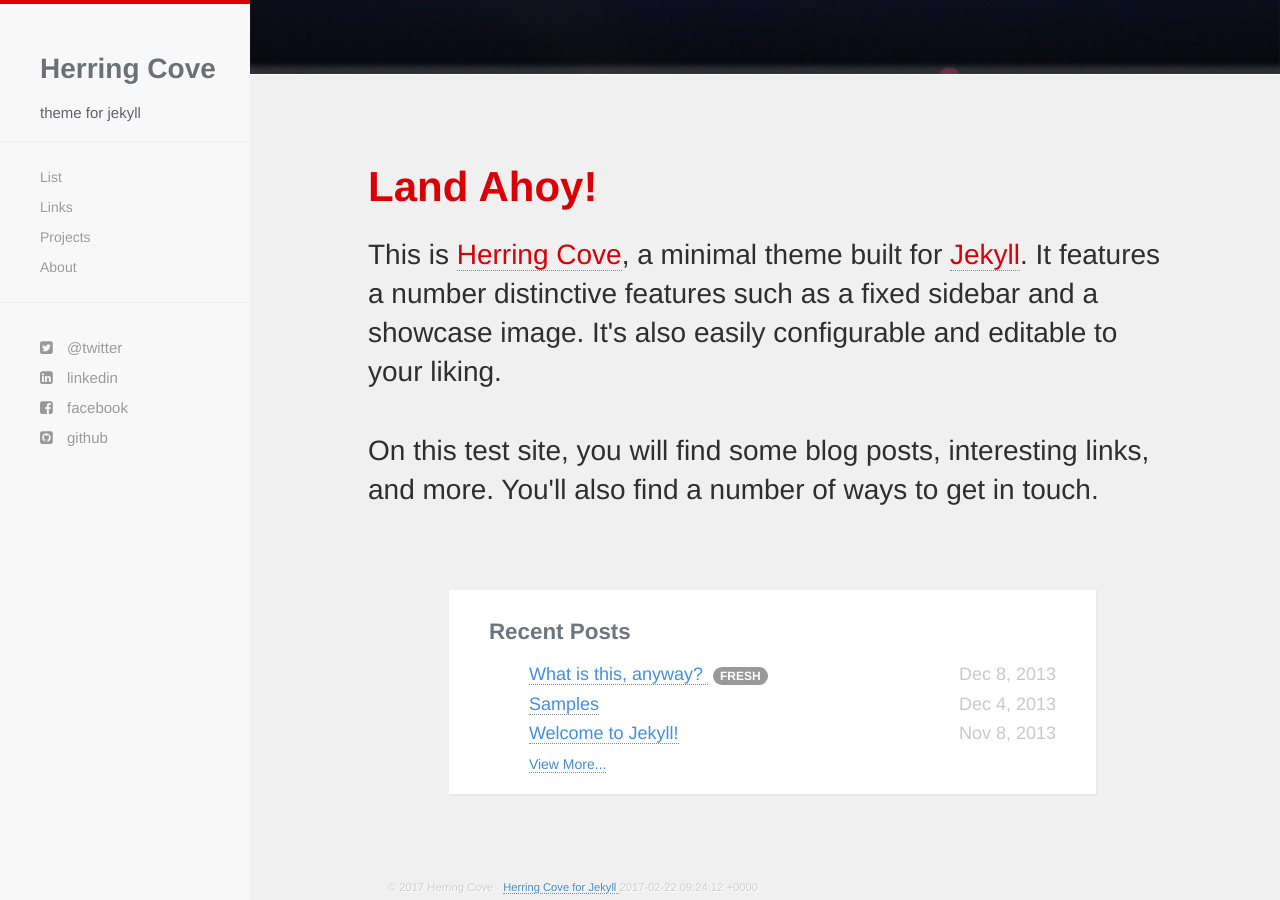
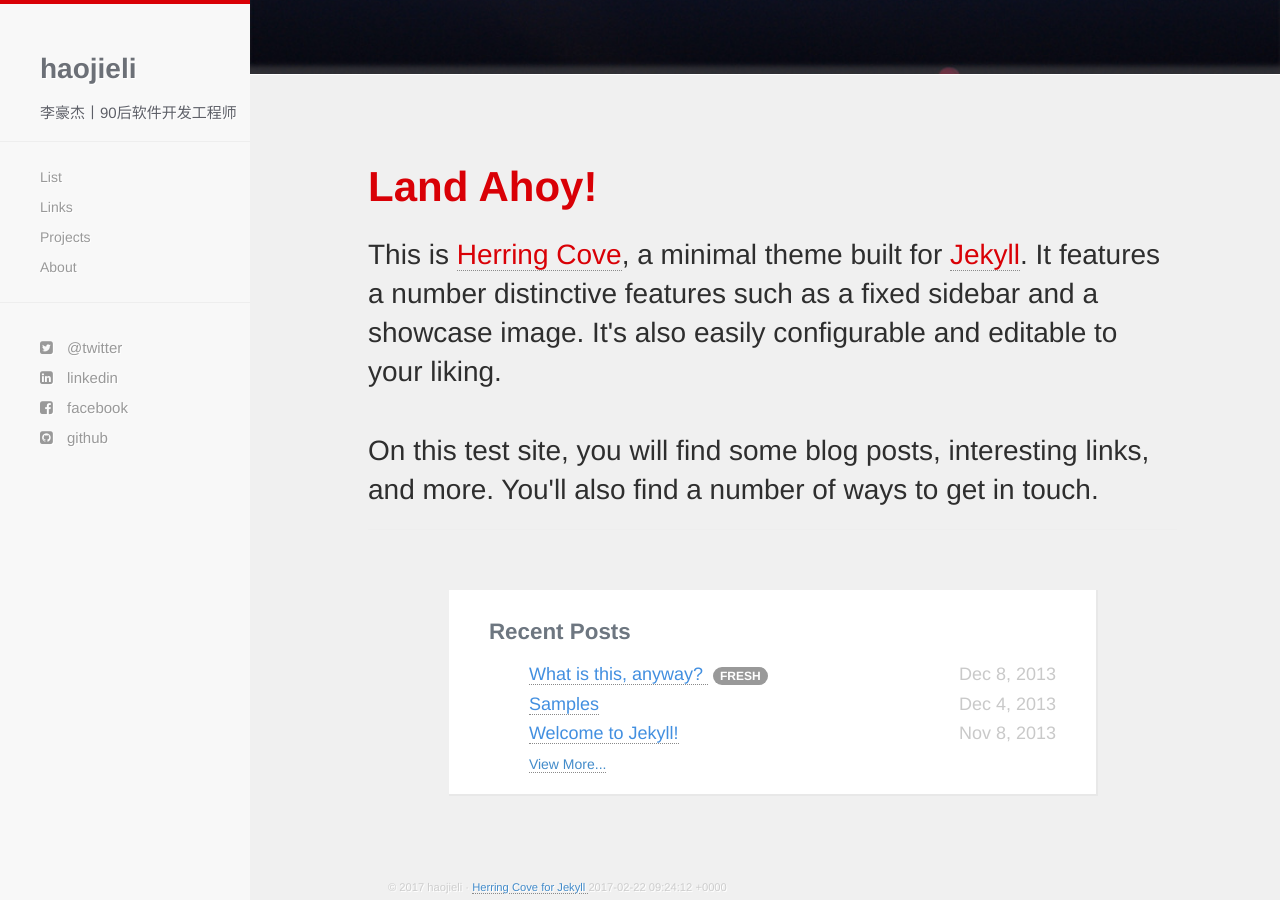
Before and after one commit to hjieli/hjieli.github.io, a Jekyll site: the page built from index.html, in a window 1280 px wide and 900 px high, scrolled down 629 px. Built offline with Jekyll 4.4.1, drawn with Linux system fonts in a browser that asks for light colours; nearby versions of some CDN libraries; Markdown is read by kramdown in place of the engine named in the settings.

Commit message:
Update _config.yml

```diff
--- a/_config.yml
+++ b/_config.yml
@@ -1,11 +1,11 @@
-name: Herring Cove
-author: Herring Cove
+name: haojieli
+author: haojieli
 baseurl:
-description: theme for jekyll
-github: http://www.github.com/arnp
+description: 李豪杰丨90后软件开发工程师
+github: http://www.github.com/hjieli
 twitter: http://www.twitter.com/
-facebook: http://www.facebook.com
-linkedin: http://www.linkedin.com
+facebook:
+linkedin:
 email: rnpatel[at]me.com
 location: 42°2'16"N   70°12'47"W
 disqus: diqus-username
```
